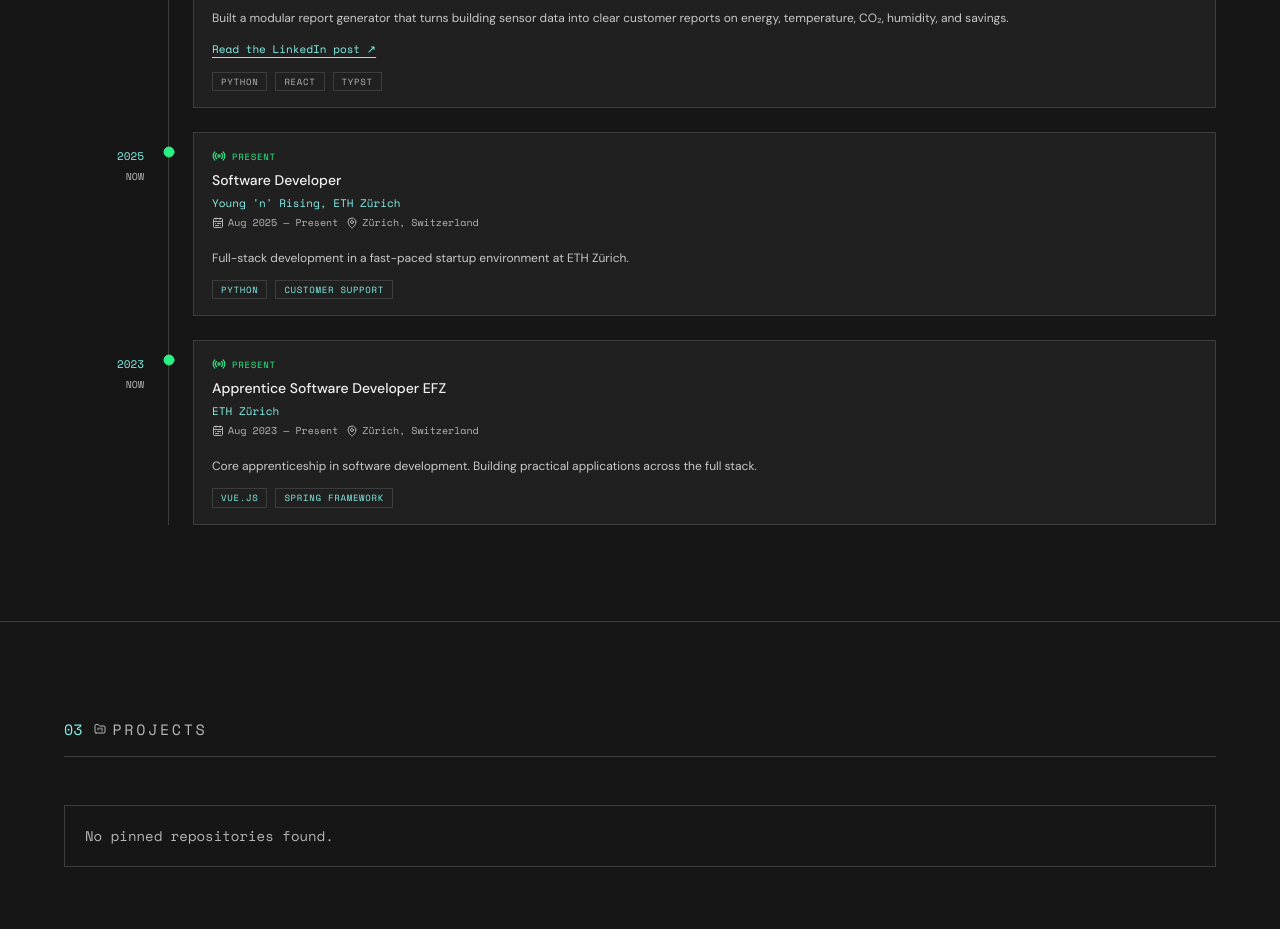
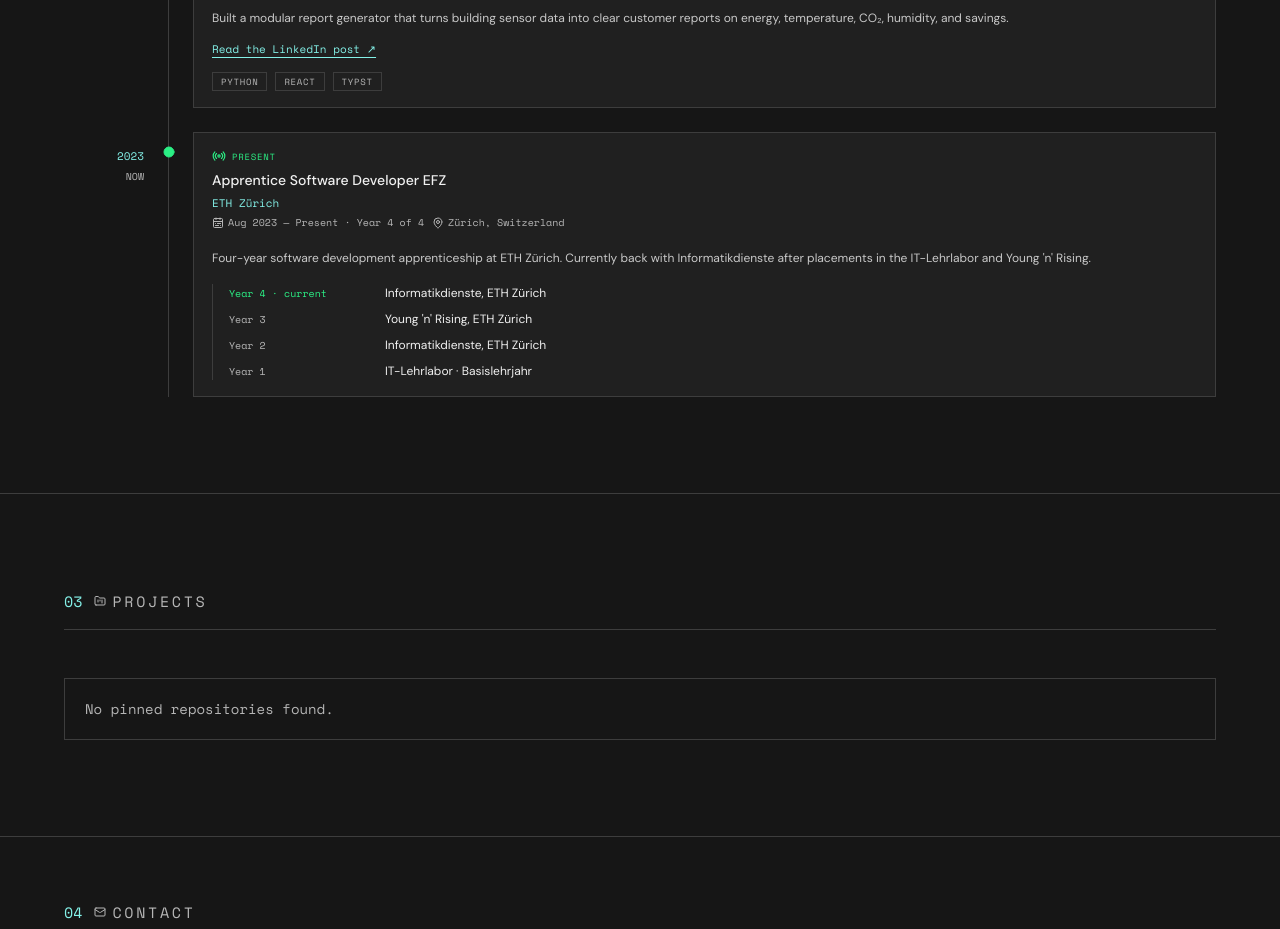
Before and after one commit to philderks/portfolio, a Next.js app: page / in a window 1280 px wide. Shown: the part 1480-2409 px from the top of the page. Built offline with nearby package versions, Linux system fonts and the light colour scheme.

Commit message:
fix: show apprenticeship as four ETH placements

```diff
--- a/src/components/ExperienceSection.tsx
+++ b/src/components/ExperienceSection.tsx
@@ -106,6 +106,18 @@
                     <SplitFlapText target={entry.description} lang={lang} />
                   </p>
 
+                  {entry.placements && (
+                    <ol className="mt-4 border-l border-border pl-4 space-y-2" aria-label={lang === "de" ? "Lehrstationen" : "Apprenticeship placements"}>
+                      {entry.placements.map((placement) => (
+                        <li key={placement.year} className="flex flex-wrap items-baseline gap-x-3 gap-y-0.5">
+                          <span className={`w-36 shrink-0 font-mono text-[10px] ${placement.current ? "text-green" : "text-muted"}`}>
+                            {placement.year}
+                          </span>
+                          <span className="font-sans text-[12px] text-fg">{placement.team}</span>
+                        </li>
+                      ))}
+                    </ol>
+                  )}
                   {entry.postUrl && (
                     <a
                       href={entry.postUrl}
@@ -116,6 +128,7 @@
                       {lang === "de" ? "Zum LinkedIn-Beitrag ↗" : "Read the LinkedIn post ↗"}
                     </a>
                   )}
+                  {entry.tags.length > 0 && (
                     <div className="flex flex-wrap gap-2 mt-3">
                       {entry.tags.map((tag) => (
                         <span
@@ -130,6 +143,7 @@
                         </span>
                       ))}
                     </div>
+                  )}
                 </div>
               </li>
             ))}
--- a/src/data/experience-data.ts
+++ b/src/data/experience-data.ts
@@ -18,30 +18,23 @@
       postUrl: "https://lnkd.in/p/eMY99rbF",
     },
     {
-      role: "Software Developer",
-      company: "Young 'n' Rising, ETH Zürich",
-      type: "Apprentice",
-      period: "Aug 2025 — Present",
-      present: true,
-      start: "2025-08-01",
-      end: null,
-      location: "Zürich, Switzerland",
-      description:
-        "Full-stack development in a fast-paced startup environment at ETH Zürich.",
-      tags: ["Python", "Customer Support"],
-    },
-    {
       role: "Apprentice Software Developer EFZ",
       company: "ETH Zürich",
-      type: "Apprentice",
-      period: "Aug 2023 — Present",
+      type: "Apprenticeship",
+      period: "Aug 2023 — Present · Year 4 of 4",
       present: true,
       start: "2023-08-01",
       end: null,
       location: "Zürich, Switzerland",
       description:
-        "Core apprenticeship in software development. Building practical applications across the full stack.",
-      tags: ["Vue.js", "Spring Framework"],
+        "Four-year software development apprenticeship at ETH Zürich. Currently back with Informatikdienste after placements in the IT-Lehrlabor and Young 'n' Rising.",
+      tags: [],
+      placements: [
+        { year: "Year 4 · current", team: "Informatikdienste, ETH Zürich", current: true },
+        { year: "Year 3", team: "Young 'n' Rising, ETH Zürich" },
+        { year: "Year 2", team: "Informatikdienste, ETH Zürich" },
+        { year: "Year 1", team: "IT-Lehrlabor · Basislehrjahr" },
+      ],
     },
   ],
   de: [
@@ -60,30 +53,23 @@
       postUrl: "https://lnkd.in/p/eMY99rbF",
     },
     {
-      role: "Softwareentwickler",
-      company: "Young 'n' Rising, ETH Zürich",
-      type: "Azubi",
-      period: "Aug 2025 — Heute",
-      present: true,
-      start: "2025-08-01",
-      end: null,
-      location: "Zürich, Schweiz",
-      description:
-        "Full-Stack-Entwicklung in einem schnelllebigen Startup-Umfeld an der ETH Zürich.",
-      tags: ["Python", "Kundensupport"],
-    },
-    {
       role: "Lernender Applikationsentwickler EFZ",
       company: "ETH Zürich",
-      type: "Azubi",
-      period: "Aug 2023 — Heute",
+      type: "Lehre",
+      period: "Aug 2023 — Heute · 4. von 4 Lehrjahren",
       present: true,
       start: "2023-08-01",
       end: null,
       location: "Zürich, Schweiz",
       description:
-        "Grundbildung in der Softwareentwicklung. Aufbau praktischer Anwendungen über den gesamten Stack.",
-      tags: ["Vue.js", "Spring Framework"],
+        "Vierjährige Lehre in der Applikationsentwicklung an der ETH Zürich. Nach Einsätzen im IT-Lehrlabor und bei Young 'n' Rising bin ich jetzt wieder bei den Informatikdiensten.",
+      tags: [],
+      placements: [
+        { year: "4. Lehrjahr · aktuell", team: "Informatikdienste, ETH Zürich", current: true },
+        { year: "3. Lehrjahr", team: "Young 'n' Rising, ETH Zürich" },
+        { year: "2. Lehrjahr", team: "Informatikdienste, ETH Zürich" },
+        { year: "1. Lehrjahr", team: "IT-Lehrlabor · Basislehrjahr" },
+      ],
     },
   ],
 };
--- a/src/lib/experience.ts
+++ b/src/lib/experience.ts
@@ -10,6 +10,7 @@
   description: string;
   tags: string[];
   postUrl?: string;
+  placements?: { year: string; team: string; current?: boolean }[];
 };
 
 /** Full calendar years completed between two dates (same idea as "age"). */
```
Lines whose indentation alone changed are shown as unchanged.
